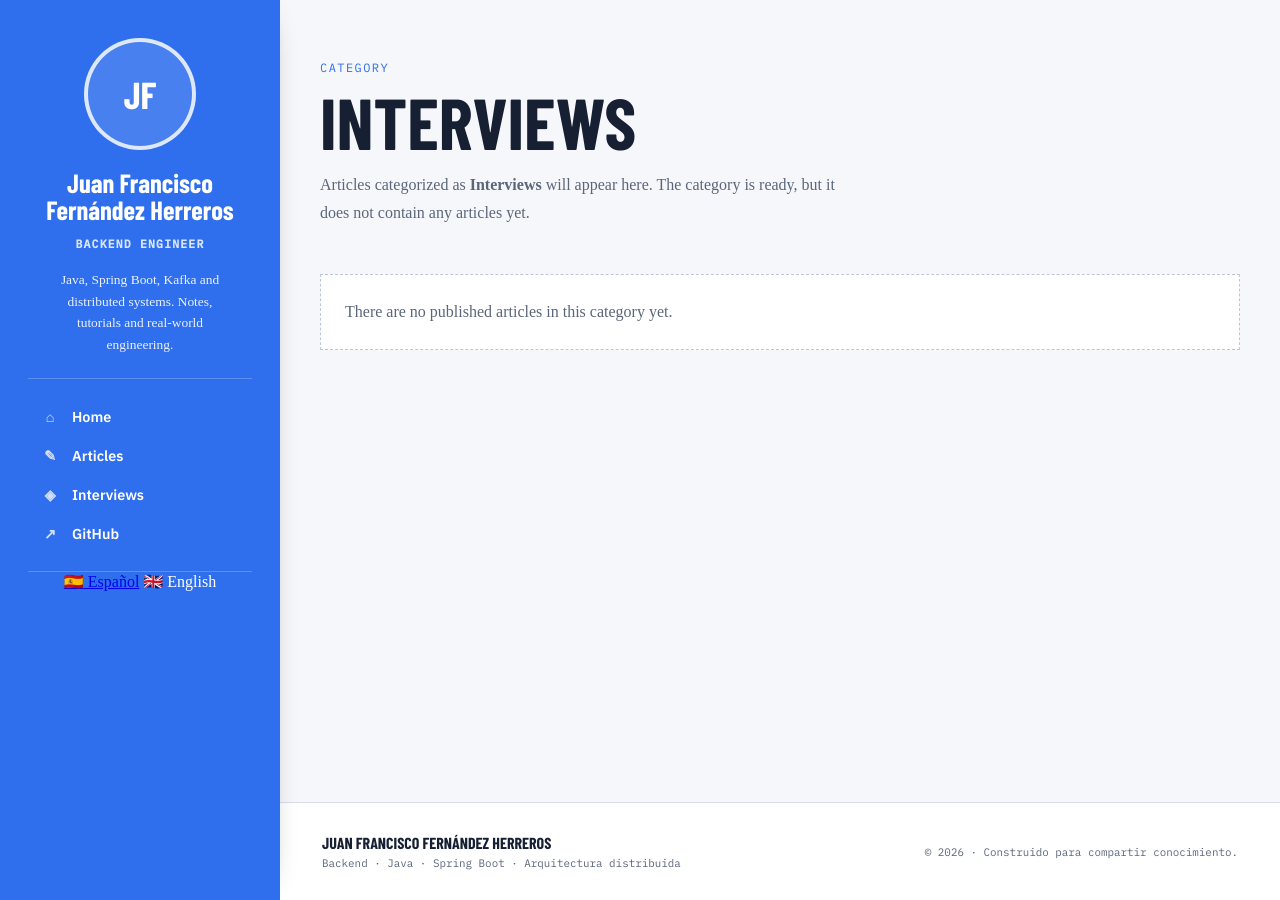
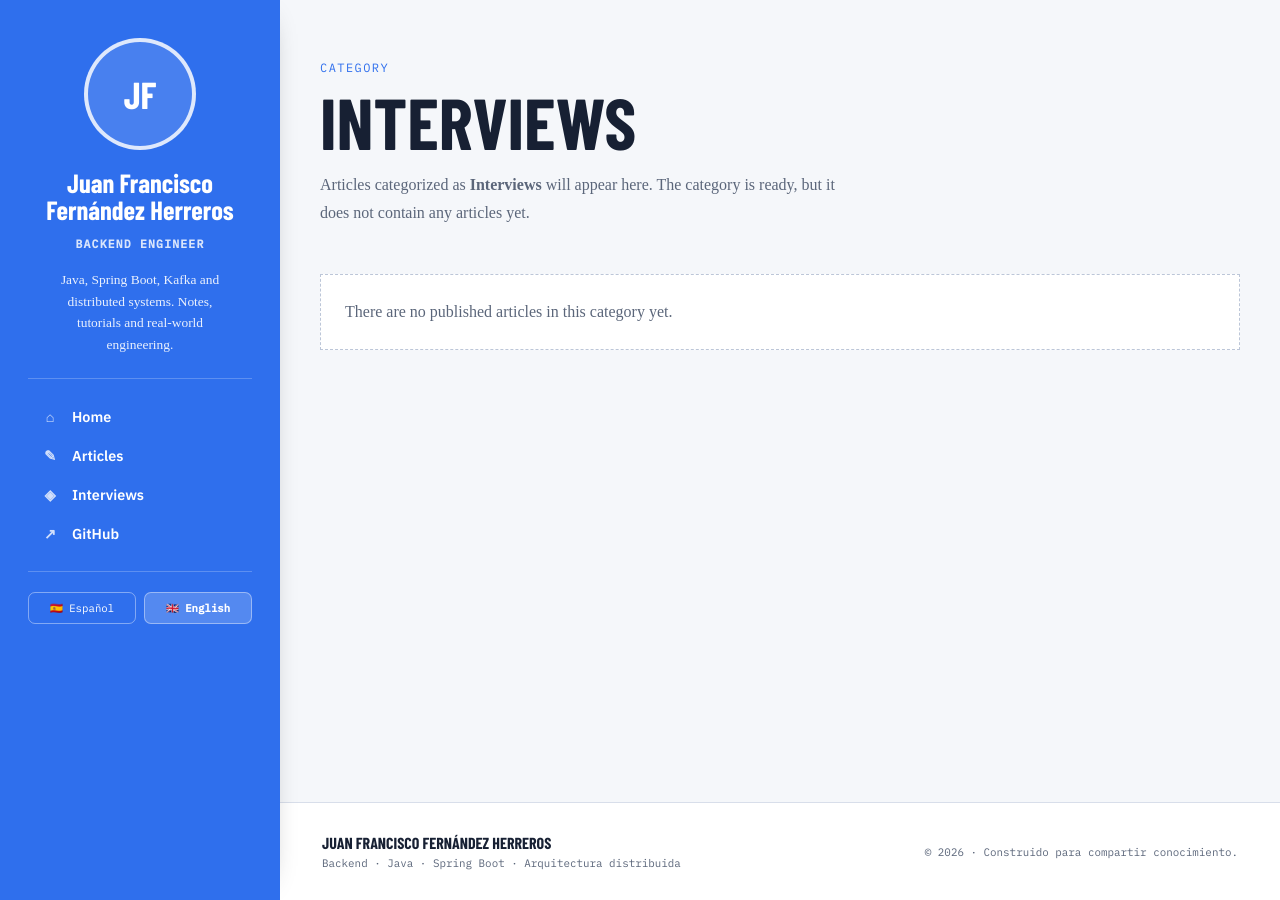
Before and after one commit to juanfranciscofernandezherreros/juanfranciscofernandezherreros.github.io, a Jekyll site: the page built from interviews.html, in a window 1280 px wide. Built offline with Jekyll 4.4.1, drawn with Linux system fonts in a browser that asks for light colours.

Commit message:
Style responsive sidebar language selector

```diff
--- a/assets/css/theme.css
+++ b/assets/css/theme.css
@@ -289,9 +289,19 @@ body {
 .sidebar-nav a:hover,.sidebar-nav a:focus-visible{
   background:color-mix(in srgb,var(--accent-ink) 14%,transparent);outline:none
 }
-.sidebar-lang{
-  margin-top:20px;padding:8px 11px;border:1px solid color-mix(in srgb,var(--accent-ink) 40%,transparent);
-  border-radius:7px;color:inherit;font-family:"IBM Plex Mono",monospace;font-size:.7rem;text-decoration:none
+.sidebar-languages{
+  width:100%;display:grid;grid-template-columns:1fr 1fr;gap:8px;margin-top:20px
+}
+.sidebar-language{
+  display:flex;align-items:center;justify-content:center;gap:6px;padding:8px 9px;
+  border:1px solid color-mix(in srgb,var(--accent-ink) 40%,transparent);border-radius:7px;
+  color:inherit;font-family:"IBM Plex Mono",monospace;font-size:.67rem;text-decoration:none
+}
+.sidebar-language:hover,.sidebar-language:focus-visible{
+  background:color-mix(in srgb,var(--accent-ink) 14%,transparent);outline:none
+}
+.sidebar-language.is-current{
+  background:color-mix(in srgb,var(--accent-ink) 18%,transparent);font-weight:600
 }
 .sidebar-stack{
   margin:auto 0 0;padding-top:24px;font-family:"IBM Plex Mono",monospace;
@@ -377,12 +387,14 @@ body {
   .sidebar-avatar{width:52px;height:52px;margin:0;border-width:2px;font-size:1.25rem}
   .sidebar-name{font-size:1.15rem;line-height:1}
   .sidebar-role{margin:0}
-  .sidebar-bio,.sidebar-stack,.sidebar-lang{display:none}
+  .sidebar-bio,.sidebar-stack{display:none}
   .sidebar-nav{
     grid-column:1/-1;display:flex;width:auto;gap:4px;padding:10px 0 0;border-top:1px solid
     color-mix(in srgb,var(--accent-ink) 22%,transparent);border-bottom:0;overflow-x:auto
   }
   .sidebar-nav a{width:auto;white-space:nowrap;padding:8px 10px}
+  .sidebar-languages{grid-column:1/-1;width:auto;display:flex;margin-top:4px}
+  .sidebar-language{min-width:118px}
   .devblog-main{margin-left:0}
   .devblog-body:not(.devblog-article) .wrap{padding:40px 24px 72px!important}
 }
@@ -390,6 +402,8 @@ body {
   .sidebar-inner{display:flex;flex-direction:column;align-items:flex-start}
   .sidebar-role{margin-left:64px;margin-top:-18px}
   .sidebar-nav{width:100%}
+  .sidebar-languages{width:100%}
+  .sidebar-language{flex:1;min-width:0}
   .devblog-body:not(.devblog-article) .portfolio-hero{padding-bottom:28px!important;margin-bottom:28px!important}
   .devblog-body:not(.devblog-article) .layout{grid-template-columns:1fr!important}
   .devblog-body:not(.devblog-article) .filters{
```
